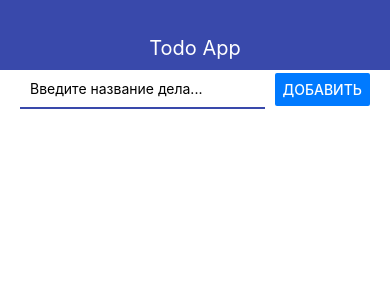
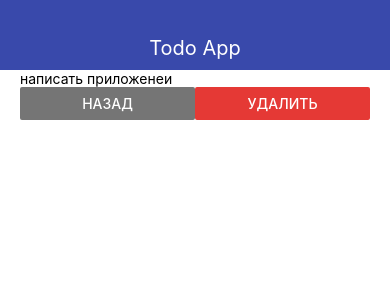
Before and after one commit to Hodosov/react-native-todo-app, a React Native app: screen / in a window 390 px wide. Shown: the top 300 px of the page. Built offline with nearby package versions, Linux system fonts and the light colour scheme.

Commit message:
add new screen

```diff
--- a/App.js
+++ b/App.js
@@ -1,12 +1,16 @@
 import React, { useState } from 'react';
-import { StyleSheet, View, FlatList } from 'react-native';
-import { Navbar } from './src/Navbar';
-import { AddTodo } from './src/AddTodo';
-import { Todo } from './src/Todo';
+import { StyleSheet, View } from 'react-native';
+import { Navbar } from './src/components/Navbar';
+import { MainScreen } from './src/screens/MainScreen';
+import { TodoScreen } from './src/screens/TodoScreen'
 
 export default function App() {
 
-    const [todos, setTodos] = useState([])
+    const [todoId, setTodoId] = useState('1')
+    const [todos, setTodos] = useState([{
+        id: '1',
+        title: 'написать приложенеи'
+    }])
 
     const addTodo = (title) => {
 
@@ -20,28 +24,23 @@ export default function App() {
         setTodos(prev => prev.filter((todo) => todo.id !== id))
     }
 
+
+    let content = <MainScreen addTodo={addTodo} todos={todos} removeTodo={removeTodo} onOpen={(id) => setTodoId(id)} />
+
+    if (todoId) {
+        const selectedToDo = todos.find(todo => todo.id === todoId)
+        content = <TodoScreen goBack={() => setTodoId(null)} todo={selectedToDo} removeTodo={removeTodo} />
+    }
+
     return (
         <View>
             <Navbar title='Todo App' />
-            <View style={styles.container}>
-                <AddTodo onSubmit={addTodo} />
-                <FlatList
-                style={styles.todoList}
-                keyExtractor={item => item.id}
-                data={todos}
-                renderItem={({item}) => (
-                    <Todo key={item.id} todo={item} onRemoveTodo={removeTodo} />
-                )}
-                />
-            </View>
+            { content }
         </View>
     );
 }
 
 const styles = StyleSheet.create({
-    container: {
-        paddingHorizontal: 20
-    },
     todoList: {
         flexDirection: 'column'
     }
--- a/src/AddTodo.js
+++ b/src/components/AddTodo.js
@@ -1,13 +1,13 @@
 import React, { useState } from 'react'
 import { View, StyleSheet, TextInput, Button, Alert } from 'react-native'
 
-export const AddTodo = ({ onSubmit }) => {
+export const AddTodo = (props) => {
 
     const [value, setValue] = useState('')
 
     const pressHandler = () => {
         if (value.trim()) {
-            onSubmit(value)
+            props.onSubmit(value)
         } else {
             Alert.alert('название не может быть пустым!')
         }
--- a/src/Todo.js
+++ b/src/components/Todo.js
@@ -1,12 +1,12 @@
 import React from 'react'
 import { View, StyleSheet, Text, TouchableOpacity } from 'react-native'
 
-export const Todo = ({ todo, onRemoveTodo }) => {
+export const Todo = ({ todo, onRemoveTodo, onOpen }) => {
 
     return (
         <TouchableOpacity
         activeOpacity={0.5}
-        onPress={() => console.log("press" + todo.id)}
+        onPress={() => onOpen(todo.id)}
         onLongPress={() =>onRemoveTodo(todo.id)}
         >
             <View style={styles.todo}>
--- /dev/null
+++ b/src/screens/MainScreen.js
@@ -0,0 +1,32 @@
+import React from 'react'
+import { AddTodo } from '../components/AddTodo'
+import { Todo } from '../components/Todo'
+import { View, FlatList, StyleSheet } from 'react-native'
+
+export const MainScreen = ({ addTodo, todos, removeTodo, onOpen }) => {
+    return (
+        <View>
+            <View style={styles.container}>
+                <AddTodo onSubmit={addTodo} />
+                <FlatList
+                    style={styles.todoList}
+                    keyExtractor={item => item.id}
+                    data={todos}
+                    renderItem={({ item }) => (
+                        <Todo
+                            key={item.id}
+                            todo={item}
+                            onRemoveTodo={removeTodo}
+                            onOpen={onOpen} />
+                    )}
+                />
+            </View>
+        </View>
+    )
+}
+
+const styles = StyleSheet.create({
+    container: {
+        paddingHorizontal: 20
+    },
+})
--- /dev/null
+++ b/src/screens/TodoScreen.js
@@ -0,0 +1,41 @@
+import React from 'react'
+import { View, Text, StyleSheet, Button, Alert } from 'react-native'
+
+export const TodoScreen = ({ goBack, todo, removeTodo }) => {
+    return (
+        <View style={styles.container}>
+            <Text>{todo.title}</Text>
+            <View style={styles.menu}>
+                <View style={styles.button}>
+                    <Button
+                        title='Назад'
+                        color='#757575'
+                        onPress={goBack}
+                    />
+                </View>
+                <View style={styles.button}>
+                    <Button
+                        title='Удалить'
+                        color='#e53935'
+                        onPress={() => Alert.alert('удалить')}
+
+                    />
+                </View>
+            </View>
+        </View>
+    )
+}
+
+const styles = StyleSheet.create({
+    container: {
+        paddingHorizontal: 20
+    },
+    menu: {
+        display: "flex",
+        flexDirection: "row",
+        justifyContent: 'space-between'
+    },
+    button: {
+        width: '50%'
+    }
+})
```
Also changed, not shown: src/components/Navbar.js (renamed from src/Navbar.js).
